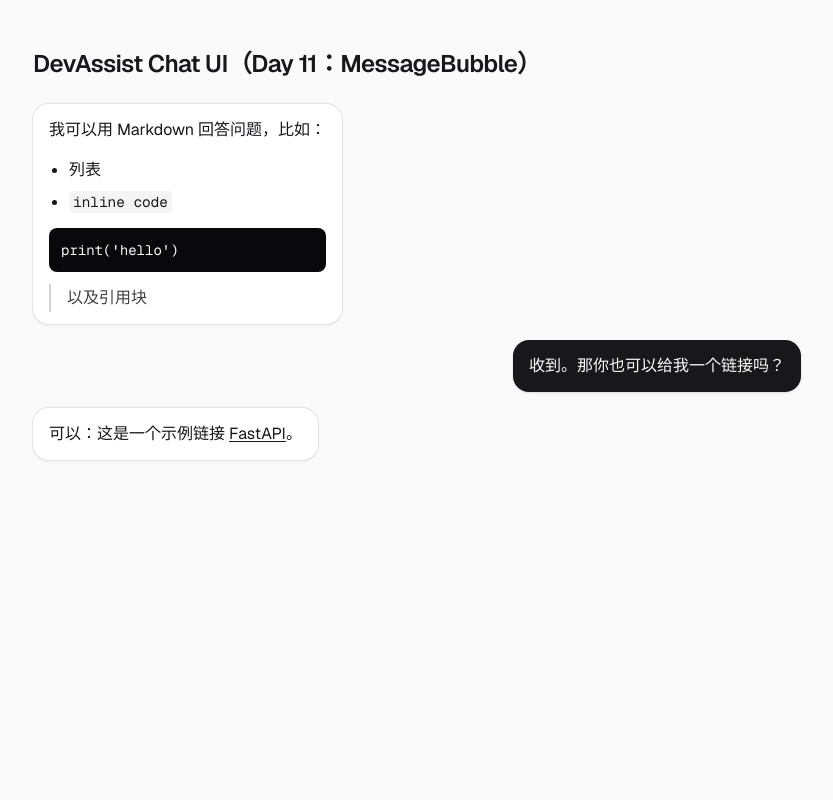
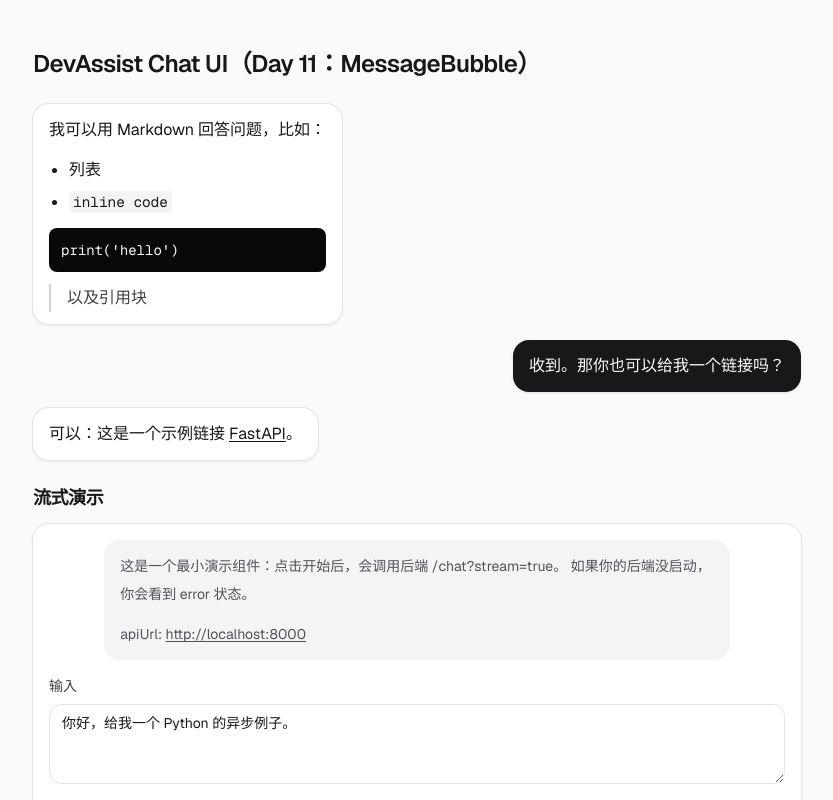
Before and after one commit to Han-GR/DevAssist, a Next.js app in the folder frontend/: page / in a window 1280 px wide. Shown: the top 800 px of the page, without its empty margins (223-1056 px from the left). Built offline with nearby package versions, Linux system fonts and the light colour scheme.

Commit message:
前端支持 SSE 流式渲染并打通联调

```diff
--- a/frontend/src/app/page.tsx
+++ b/frontend/src/app/page.tsx
@@ -1,4 +1,5 @@
 import { MessageBubble } from "@/components/chat/MessageBubble";
+import { StreamingDemo } from "@/components/chat/StreamingDemo";
 
 export default function Home() {
   return (
@@ -35,6 +36,13 @@ export default function Home() {
             }
           />
         </div>
+
+        <div className="space-y-3">
+          <h2 className="text-lg font-semibold tracking-tight text-zinc-900">
+            流式演示
+          </h2>
+          <StreamingDemo apiUrl="http://localhost:8000" />
+        </div>
       </main>
     </div>
   );
--- /dev/null
+++ b/frontend/src/lib/streaming.ts
@@ -0,0 +1,176 @@
+export interface SseMessage {
+  event: string | null;
+  data: string;
+}
+
+function splitLines(chunk: string): string[] {
+  return chunk.replaceAll("\r\n", "\n").replaceAll("\r", "\n").split("\n");
+}
+
+export async function* parseSseStream(
+  stream: ReadableStream<Uint8Array>,
+  options?: { signal?: AbortSignal },
+): AsyncGenerator<SseMessage> {
+  const reader = stream.getReader();
+  const decoder = new TextDecoder("utf-8");
+
+  let buffer = "";
+  let currentEvent: string | null = null;
+  let dataLines: string[] = [];
+
+  const emitIfReady = async function* (): AsyncGenerator<SseMessage> {
+    if (dataLines.length === 0) {
+      return;
+    }
+    const data = dataLines.join("\n");
+    const event = currentEvent;
+    dataLines = [];
+    currentEvent = null;
+    yield { event, data };
+  };
+
+  while (true) {
+    if (options?.signal?.aborted) {
+      try {
+        await reader.cancel();
+      } catch {
+        null;
+      }
+      return;
+    }
+
+    const { done, value } = await reader.read();
+    if (done) {
+      if (dataLines.length > 0) {
+        yield* emitIfReady();
+      }
+      return;
+    }
+
+    buffer += decoder.decode(value, { stream: true });
+    const lines = splitLines(buffer);
+
+    buffer = lines.pop() ?? "";
+
+    for (const line of lines) {
+      if (line === "") {
+        yield* emitIfReady();
+        continue;
+      }
+
+      if (line.startsWith("event:")) {
+        currentEvent = line.slice("event:".length).trim() || null;
+        continue;
+      }
+
+      if (line.startsWith("data:")) {
+        dataLines.push(line.slice("data:".length).trimStart());
+        continue;
+      }
+    }
+  }
+}
+
+export interface ChatStreamMeta {
+  type: "meta";
+  conversation_id: string;
+}
+
+export interface ChatStreamDelta {
+  type: "delta";
+  content: string;
+}
+
+export interface ChatStreamDone {
+  type: "done";
+}
+
+export interface ChatStreamError {
+  type: "error";
+  message: string;
+}
+
+export type ChatStreamEvent =
+  | ChatStreamMeta
+  | ChatStreamDelta
+  | ChatStreamDone
+  | ChatStreamError;
+
+function safeJsonParse(value: string): unknown {
+  try {
+    return JSON.parse(value);
+  } catch {
+    return null;
+  }
+}
+
+export async function* streamChat(options: {
+  apiUrl: string;
+  message: string;
+  conversationId?: string;
+  history?: Array<{ role: "system" | "user" | "assistant"; content: string }>;
+  signal?: AbortSignal;
+}): AsyncGenerator<ChatStreamEvent> {
+  const url = new URL("/chat", options.apiUrl);
+  url.searchParams.set("stream", "true");
+
+  const resp = await fetch(url.toString(), {
+    method: "POST",
+    headers: { "content-type": "application/json" },
+    body: JSON.stringify({
+      conversation_id: options.conversationId ?? null,
+      message: options.message,
+      history: options.history ?? [],
+    }),
+    signal: options.signal,
+  });
+
+  if (!resp.ok) {
+    yield { type: "error", message: `HTTP ${resp.status}` };
+    return;
+  }
+
+  if (!resp.body) {
+    yield { type: "error", message: "Response body is empty" };
+    return;
+  }
+
+  for await (const sse of parseSseStream(resp.body, { signal: options.signal })) {
+    const parsed = safeJsonParse(sse.data);
+    if (!parsed || typeof parsed !== "object") {
+      continue;
+    }
+
+    const typeValue = (parsed as { type?: unknown }).type;
+    if (typeValue === "meta") {
+      const id = (parsed as { conversation_id?: unknown }).conversation_id;
+      if (typeof id === "string") {
+        yield { type: "meta", conversation_id: id };
+      }
+      continue;
+    }
+
+    if (typeValue === "delta") {
+      const content = (parsed as { content?: unknown }).content;
+      if (typeof content === "string") {
+        yield { type: "delta", content };
+      }
+      continue;
+    }
+
+    if (typeValue === "done") {
+      yield { type: "done" };
+      return;
+    }
+
+    if (typeValue === "error") {
+      const message = (parsed as { message?: unknown }).message;
+      if (typeof message === "string") {
+        yield { type: "error", message };
+      } else {
+        yield { type: "error", message: "Unknown stream error" };
+      }
+      return;
+    }
+  }
+}
```
